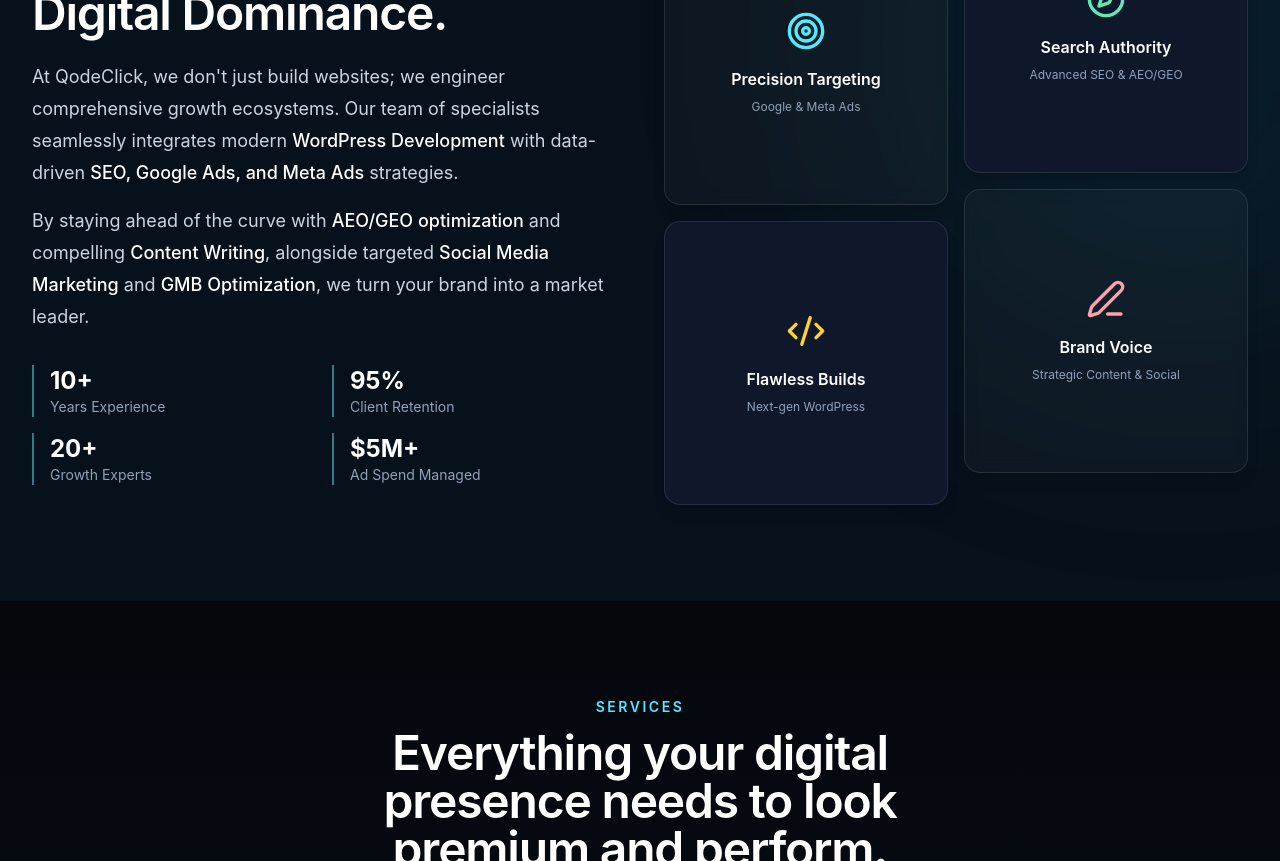
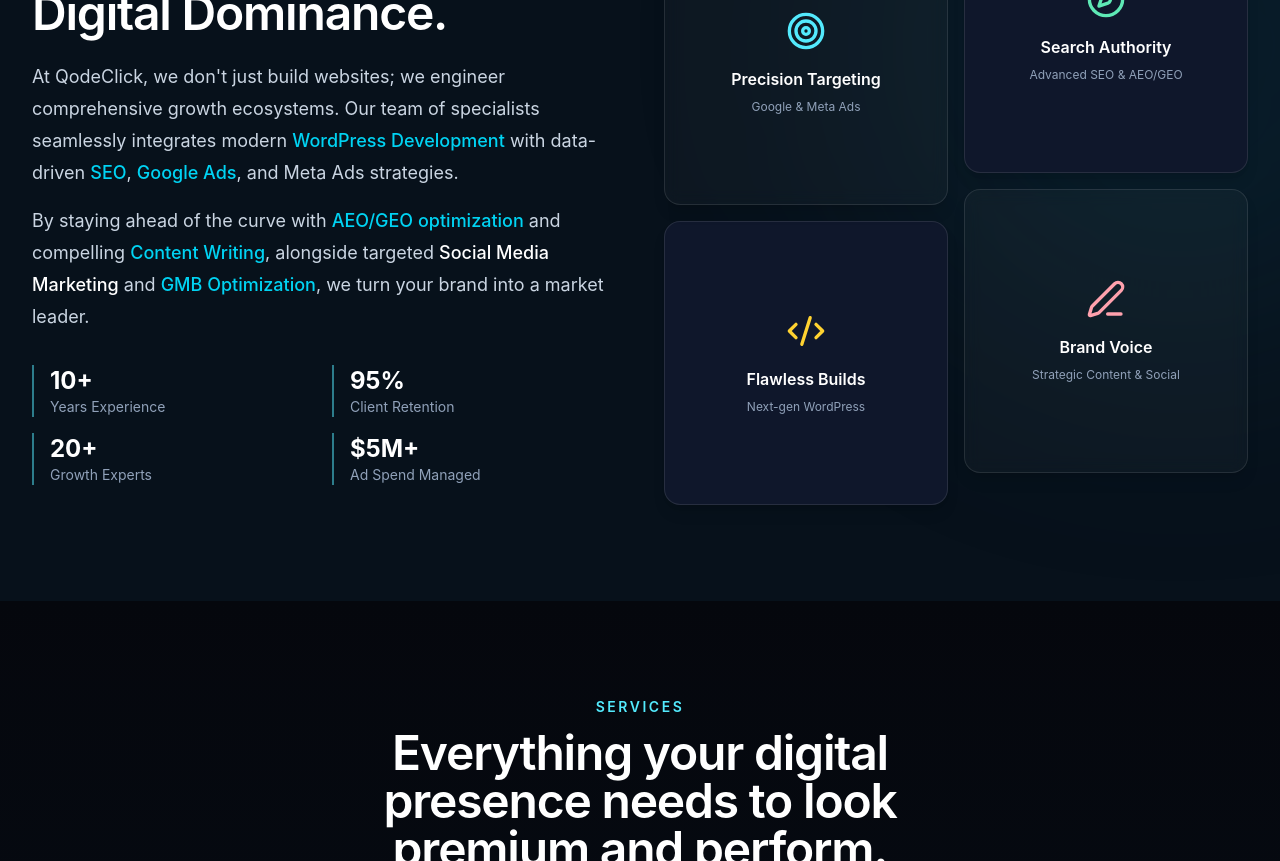
Before and after one commit to MUmair66/Qode-Clicks, a Next.js app: page / in a window 1280 px wide. Shown: the part 1260-2121 px from the top of the page. Built offline with nearby package versions, Linux system fonts and the light colour scheme.

Commit message:
Add relevant internal links across pages and ensure no broken links

```diff
--- a/src/app/page.tsx
+++ b/src/app/page.tsx
@@ -406,10 +406,10 @@
             <p className="mb-3 text-sm font-semibold uppercase tracking-[0.18em] text-cyan-600 dark:text-cyan-300">About Us</p>
             <h2 className="text-balance text-3xl font-semibold tracking-tight text-slate-900 dark:text-white sm:text-5xl">Architects of Digital Dominance.</h2>
             <p className="mt-6 text-lg leading-8 text-slate-600 dark:text-slate-300">
-              At QodeClick, we don't just build websites; we engineer comprehensive growth ecosystems. Our team of specialists seamlessly integrates modern <span className="text-slate-900 dark:text-white font-medium">WordPress Development</span> with data-driven <span className="text-slate-900 dark:text-white font-medium">SEO, Google Ads, and Meta Ads</span> strategies.
+              At QodeClick, we don't just build websites; we engineer comprehensive growth ecosystems. Our team of specialists seamlessly integrates modern <Link href="/services/custom-wordpress-development" className="text-cyan-600 dark:text-cyan-400 font-medium hover:underline">WordPress Development</Link> with data-driven <Link href="/services/seo" className="text-cyan-600 dark:text-cyan-400 font-medium hover:underline">SEO</Link>, <Link href="/services/google-ads" className="text-cyan-600 dark:text-cyan-400 font-medium hover:underline">Google Ads</Link>, and Meta Ads strategies.
             </p>
             <p className="mt-4 text-lg leading-8 text-slate-600 dark:text-slate-300">
-              By staying ahead of the curve with <span className="text-slate-900 dark:text-white font-medium">AEO/GEO optimization</span> and compelling <span className="text-slate-900 dark:text-white font-medium">Content Writing</span>, alongside targeted <span className="text-slate-900 dark:text-white font-medium">Social Media Marketing</span> and <span className="text-slate-900 dark:text-white font-medium">GMB Optimization</span>, we turn your brand into a market leader.
+              By staying ahead of the curve with <Link href="/services/aeo-geo" className="text-cyan-600 dark:text-cyan-400 font-medium hover:underline">AEO/GEO optimization</Link> and compelling <Link href="/services/content-writing" className="text-cyan-600 dark:text-cyan-400 font-medium hover:underline">Content Writing</Link>, alongside targeted <span className="text-slate-900 dark:text-white font-medium">Social Media Marketing</span> and <Link href="/services/gmb-optimization" className="text-cyan-600 dark:text-cyan-400 font-medium hover:underline">GMB Optimization</Link>, we turn your brand into a market leader.
             </p>
             <div className="mt-8 grid grid-cols-2 gap-4">
               {[
--- a/src/components/AboutSections.tsx
+++ b/src/components/AboutSections.tsx
@@ -17,7 +17,7 @@
             We build for <span className="text-transparent bg-clip-text bg-gradient-to-r from-cyan-400 to-blue-500">revenue</span>,<br /> not just for show.
           </h1>
           <p className="text-lg md:text-xl text-slate-600 dark:text-slate-300 mb-12 max-w-2xl mx-auto leading-relaxed">
-            We are a digital performance agency specializing in WordPress development, SEO, and paid media. We don't hide behind vanity metrics—we measure success by the bottom line.
+            We are a digital performance agency specializing in <Link href="/services/custom-wordpress-development" className="text-cyan-600 dark:text-cyan-400 hover:underline">WordPress development</Link>, <Link href="/services/seo" className="text-cyan-600 dark:text-cyan-400 hover:underline">SEO</Link>, and <Link href="/services/google-ads" className="text-cyan-600 dark:text-cyan-400 hover:underline">paid media</Link>. We don't hide behind vanity metrics—we measure success by the bottom line.
           </p>
 
           <div className="flex flex-wrap gap-4 justify-center">
@@ -182,7 +182,7 @@
             Ready to scale your business?
           </h2>
           <p className="text-blue-50 text-lg mb-10 max-w-2xl mx-auto relative z-10">
-            Whether you need a high-performance WordPress build, aggressive SEO, or profitable Google Ads management—we're ready to partner with you.
+            Whether you need a high-performance <Link href="/services/custom-wordpress-development" className="text-cyan-400 hover:underline">WordPress build</Link>, aggressive <Link href="/services/seo" className="text-cyan-400 hover:underline">SEO</Link>, or profitable <Link href="/services/google-ads" className="text-cyan-400 hover:underline">Google Ads management</Link>—we're ready to partner with you.
           </p>
           <div className="flex flex-col sm:flex-row gap-4 justify-center relative z-10">
             <Link href="/services/contact" className="bg-blue-50 text-blue-600 dark:bg-white dark:text-blue-600 font-bold px-8 py-4 rounded-full hover:scale-105 transition-transform">
--- a/src/components/AeoGeoSections.tsx
+++ b/src/components/AeoGeoSections.tsx
@@ -167,7 +167,7 @@
         </div>
 
         <div className="mt-12 rounded-2xl bg-white dark:bg-slate-900 p-6 border-l-4 border-amber-500 text-sm text-slate-600 dark:text-slate-400">
-          In practice they overlap heavily and Google treats optimisation for its own generative features as part of ordinary SEO, stating that AI Overviews draw on the same ranking and quality systems as Search. That is why we do not sell GEO as a replacement for SEO. It is an extension of it.
+          In practice they overlap heavily and Google treats optimisation for its own generative features as part of ordinary SEO, stating that AI Overviews draw on the same ranking and quality systems as Search. That is why we do not sell GEO as a replacement for <Link href="/services/seo" className="text-cyan-600 dark:text-cyan-400 hover:underline">SEO</Link>. It is an extension of it.
         </div>
       </div>
     </section>
```
